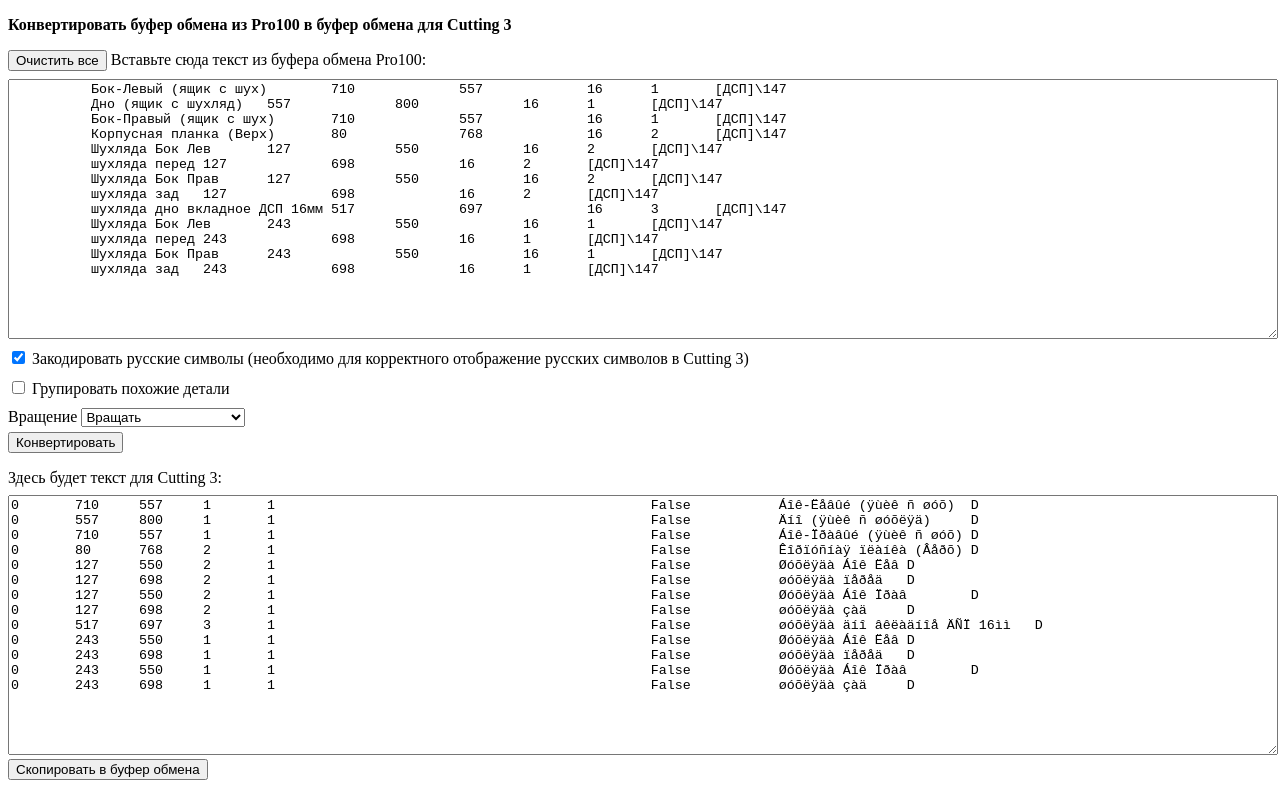
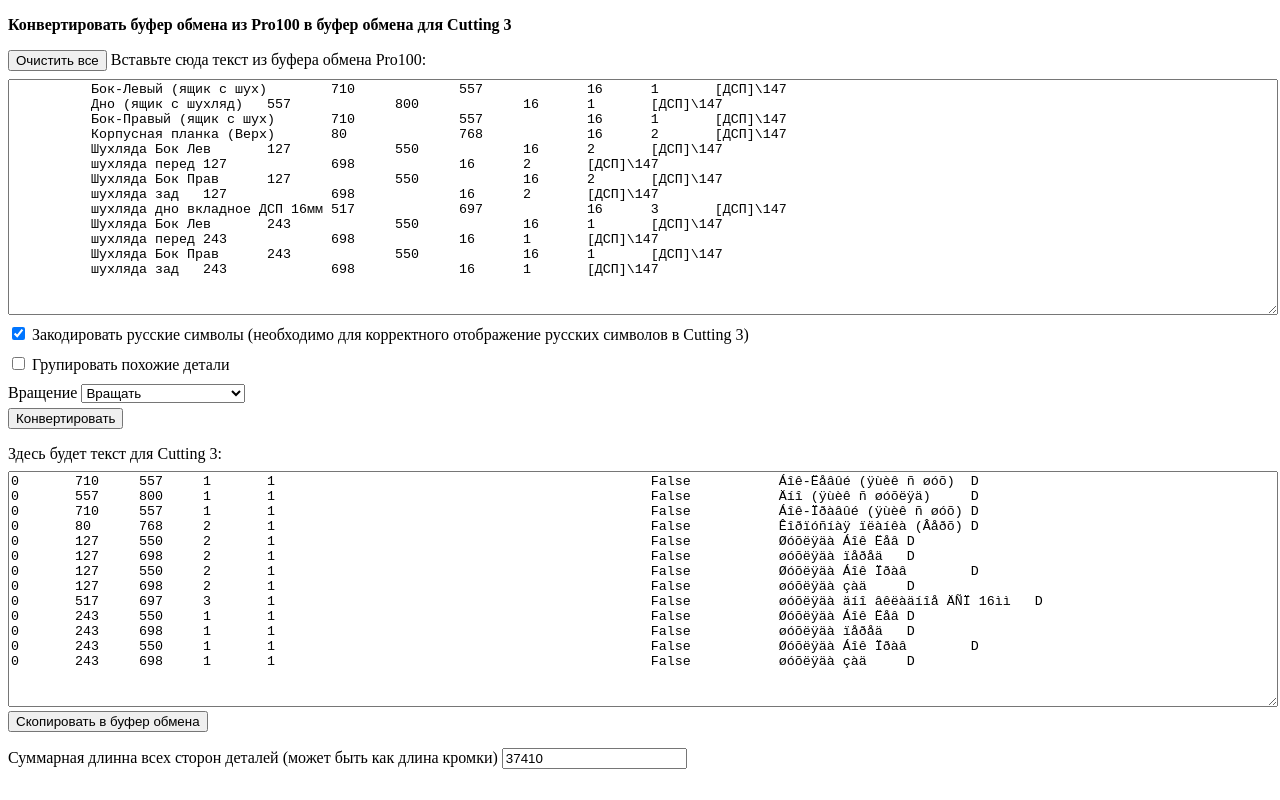
Before and after one commit to Svyatoslavik/pro100-to-cutting, a plain HTML site: page index.html in a window 1280 px wide. Drawn offline with Linux system fonts and the light colour scheme.

Commit message:
Added 'kromka' lenght

```diff
--- a/index.html
+++ b/index.html
@@ -18,7 +18,7 @@
     textarea {
       width: 100%;
       margin-top: .5rem;
-      height: calc(50vh - 50px - 6rem);
+      height: calc(50vh - 170px);
     }
     .my {
       display: inline-block;
@@ -77,6 +77,9 @@
     <br>
     <button onclick="copy()">Скопировать в буфер обмена</button>
   </div>
+  <div>
+    Суммарная длинна всех сторон деталей (может быть как длина кромки) <input readonly id="kromkaInpt">
+  </div>
 
   <script>
     // vanilla js
@@ -85,12 +88,14 @@
     const encodeRusLettersId = 'encodeRusLetters';
     const rotateSelectId = 'rotationSelect';
     const groupSimilarId = 'groupSimilarDetails';
+    const kromkaLengthId = 'kromkaInpt';
 
     const prostoInpt = document.getElementById(prostoId);
     const cutting3Inpt = document.getElementById(cutting3Id);
     const encodeRusLettersInpt = document.getElementById(encodeRusLettersId);
     const rotationSelectInp =  document.getElementById(rotateSelectId);
     const groupSimilarInp =  document.getElementById(groupSimilarId);
+    const kromkaLengthInp =  document.getElementById(kromkaLengthId);
 
 
     const dict = { // unfortunately I didn't found encoding for native TextEncoder
@@ -119,6 +124,7 @@
       localStorage.setItem(encodeRusLettersId, encodeRusLettersInpt.checked);
       localStorage.setItem(groupSimilarId, groupSimilarInp.checked);
       localStorage.setItem(rotateSelectId, rotationSelectInp.value);
+      localStorage.setItem(kromkaLengthId, kromkaLengthInp.value);
     }
 
     function readTextAreasStates() {
@@ -129,6 +135,7 @@
         encodeRusLettersInpt.checked = localStorage.getItem(encodeRusLettersId) !== 'false';
         groupSimilarInp.checked = localStorage.getItem(groupSimilarId) === 'true';
         rotationSelectInp.value = localStorage.getItem(rotateSelectId) || "1";
+        kromkaLengthInp.value = localStorage.getItem(kromkaLengthId) || '';
         upStates();
         return true;
       } else {
@@ -155,7 +162,9 @@
           .filter(notEmpty => !!notEmpty);
 
         return {
-          desc, width, height, weight, count, material
+          desc, weight, count, material,
+          width: parseInt(width),
+          height: parseInt(height),
         };
       });
 
@@ -168,8 +177,13 @@
         return `0\t${width}\t${height}\t${count}\t${rotation}\t\t\t\t\t\tFalse\t\t${encodedDesc}\tD\t\t\t\t`;
       });
 
+      const kromkaLength = pro100DataList
+        .map(({ width, height, count }) => (width + height) * 2 * count)
+        .reduce((sum, curr) => sum + curr, 0);
+
       const cutting3Text = cutting3TextLines.join("\r\n");
       cutting3Inpt.value = cutting3Text;
+      kromkaLengthInp.value = kromkaLength;
       keepTextAreasStates();
     }
 
```
